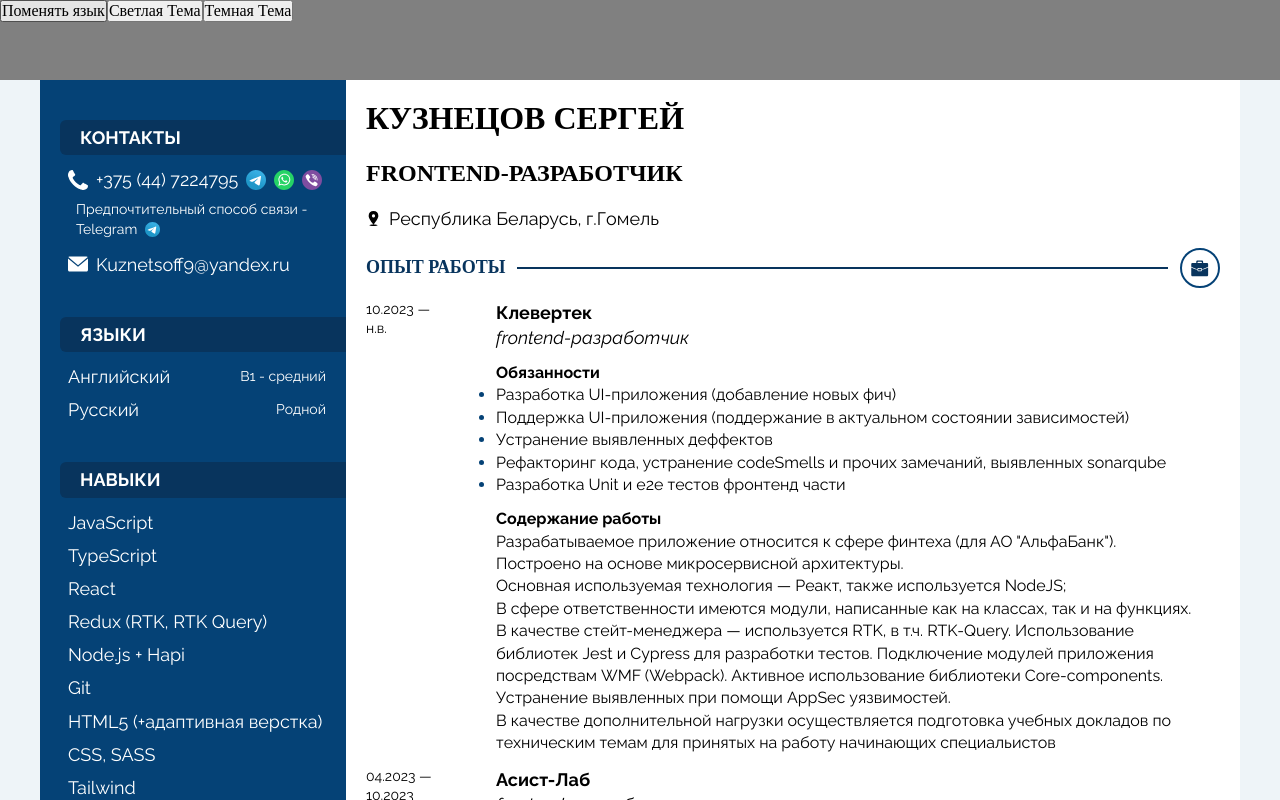
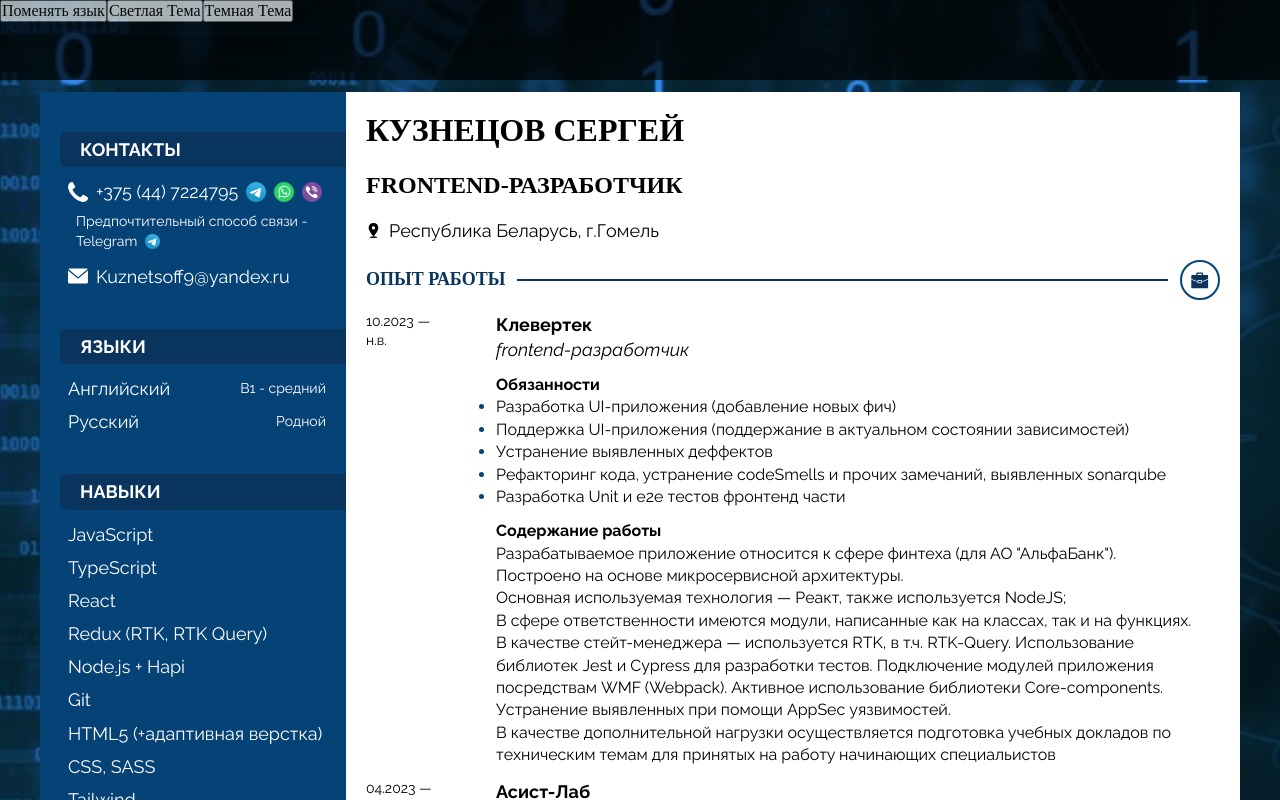
Before and after one commit to SergeiKuznetsov9/CV, a React (Create React App) app: page / in a window 1280 px wide. Shown: the top 800 px of the page. Built offline with nearby package versions, Linux system fonts and the light colour scheme.

Commit message:
добавить фон

```diff
--- a/src/App.tsx
+++ b/src/App.tsx
@@ -5,7 +5,7 @@ import { Header } from "./widgets/header/header";
 export const App = () => {
   return (
     <div className={cls.app}>
-      <Header />
+      <Header className={cls.header} />
       <MainPage />
     </div>
   );
--- a/src/app.module.scss
+++ b/src/app.module.scss
@@ -1,8 +1,17 @@
 .app {
-    width: 100%;
-    min-height: 100vh;
+  width: 100%;
+  min-height: 100vh;
 
-    display: flex;
-    flex-direction: column;
-    align-items: center;
+  display: flex;
+  flex-direction: column;
+  align-items: center;
+
+  background-image: url("./assets/img/background.jpg");
+  background-size: cover;
+  background-position: center;
+  background-repeat: no-repeat;
 }
+
+.header {
+  margin-bottom: var(--gap-s);
+}
--- a/src/widgets/header/header.module.scss
+++ b/src/widgets/header/header.module.scss
@@ -1,5 +1,6 @@
 .Header {
-    height: 80px;
-    width: 100%;
-    background-color: grey;
+  height: 80px;
+  width: 100%;
+  background-color: black;
+  opacity: 70%;
 }
--- a/src/widgets/header/header.tsx
+++ b/src/widgets/header/header.tsx
@@ -1,4 +1,4 @@
-import { useContext } from "react";
+import { FC, useContext } from "react";
 import cls from "./header.module.scss";
 import {
   Theme,
@@ -6,8 +6,13 @@ import {
   ThemeContextProps,
 } from "../../providers/themeProvider";
 import { useTranslation } from "react-i18next";
+import classNames from "classnames";
 
-export const Header = () => {
+type HeaderProps = {
+  className: string;
+};
+
+export const Header: FC<HeaderProps> = ({ className }) => {
   const { t, i18n } = useTranslation();
 
   const toggleLanguage = () => {
@@ -17,7 +22,7 @@ export const Header = () => {
 
   const { changeTheme } = useContext(ThemeContext) as ThemeContextProps;
   return (
-    <header className={cls.Header}>
+    <header className={classNames(cls.Header, className)}>
       <button onClick={toggleLanguage}>{t("Поменять язык")}</button>
       <button onClick={() => changeTheme(Theme.LIGHT)}>
         {t("Светлая Тема")}
```
Also changed, not shown: src/assets/img/background.jpg (added).
